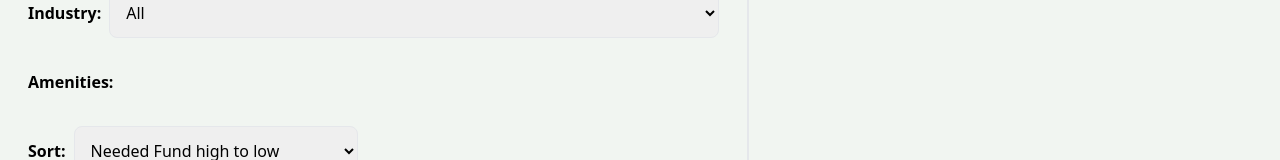
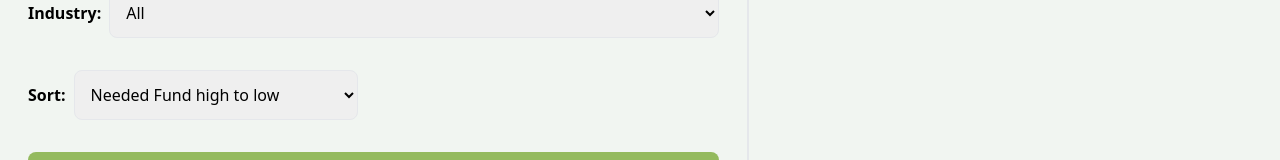
Before and after one commit to LinNyiAung/MyoSae, a React (Vite) app in the folder client/: page /search in a window 1280 px wide. Shown: the part 234-394 px from the top of the page. Built offline with nearby package versions, Linux system fonts and the light colour scheme; no server answers.

Commit message:
Amenities text remove

```diff
--- a/client/src/pages/Search.jsx
+++ b/client/src/pages/Search.jsx
@@ -356,11 +356,7 @@ export default function Search() {
               {/* Add more options as needed */}
             </select>
           </div>
-          <div className='flex gap-2 flex-wrap items-center'>
-            <label className='font-semibold'>Amenities:</label>
 
-
-          </div>
           <div className='flex items-center gap-2'>
             <label className='font-semibold'>Sort:</label>
             <select
```
